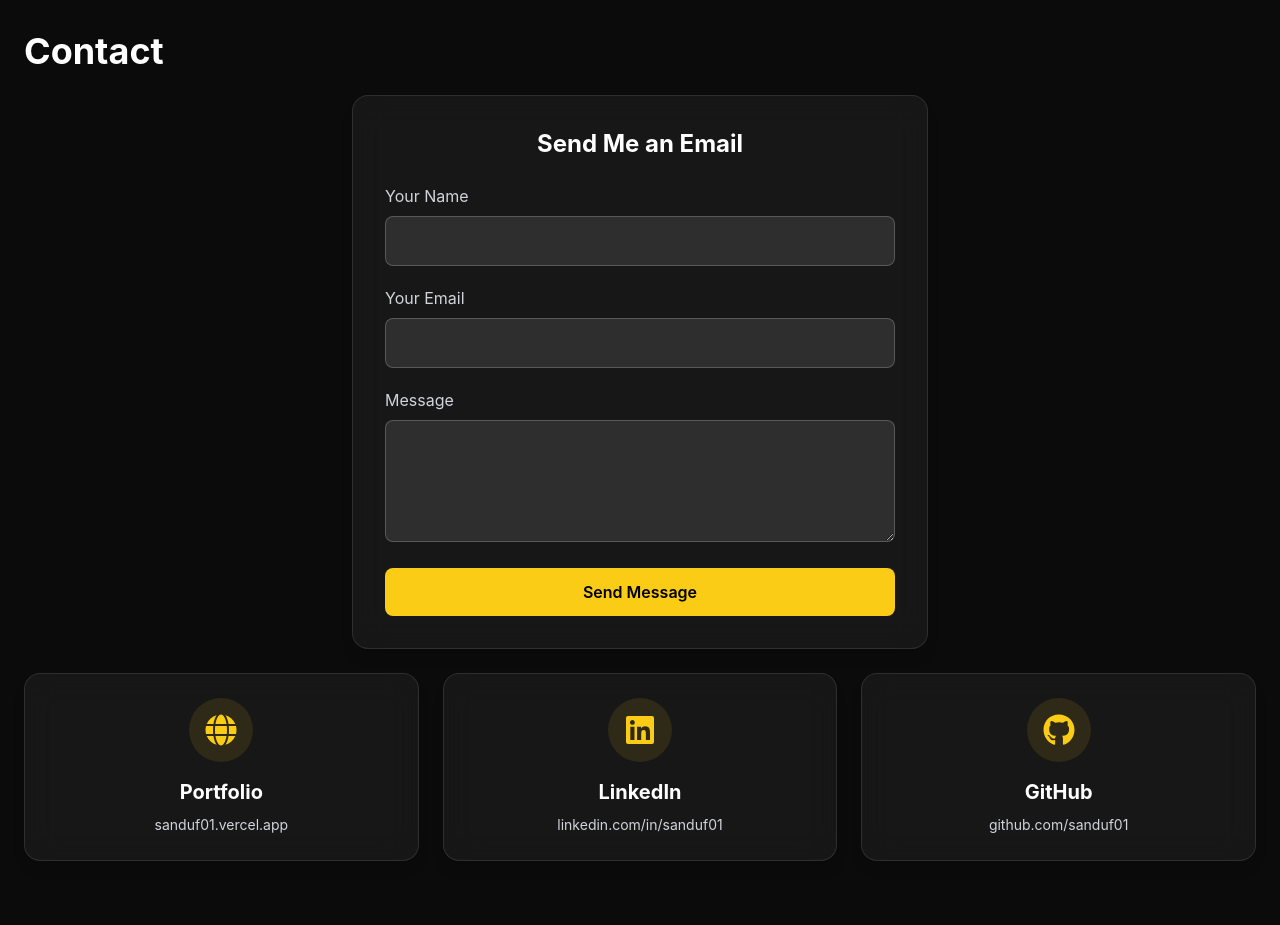
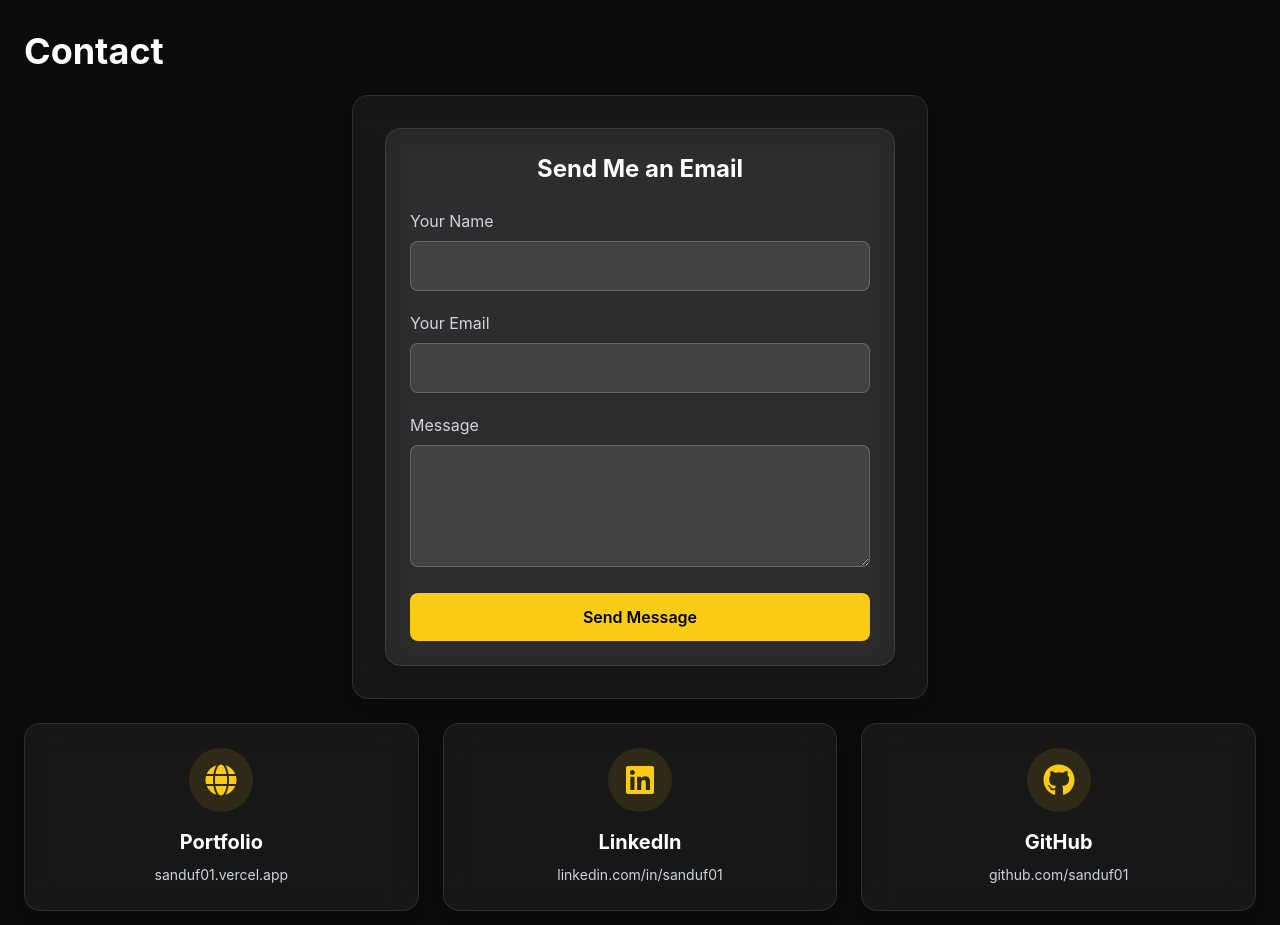
Before and after one commit to sanduf01/my-portfolio, a React (Vite) app in the folder portfolio/: page / in a window 1280 px wide. Shown: the part 6620-7545 px from the top of the page. Built offline with nearby package versions, Linux system fonts and the light colour scheme.

Commit message:
Update App.jsx

```diff
--- a/portfolio/src/App.jsx
+++ b/portfolio/src/App.jsx
@@ -950,6 +950,13 @@ const certificatesData = {
           Contact
         </motion.h2>
         <div className="max-w-xl mx-auto bg-white/5 backdrop-blur-lg m-6 p-8 rounded-2xl border border-white/10 shadow-lg">
+          <motion.div
+            initial={{ opacity: 0, y: 20 }}
+            whileInView={{ opacity: 1, y: 0 }}
+            transition={{ duration: 0.6, delay: 0.1 }}
+            viewport={{ once: true }}
+            className="bg-white/5 backdrop-blur-lg rounded-2xl p-6 border border-white/10 shadow-xl group hover:bg-white/10 transition-all duration-300"
+          >
             <h2 className="text-2xl font-bold text-white mb-6 text-center">
               Send Me an Email
             </h2>
@@ -997,8 +1004,7 @@ const certificatesData = {
               </div>
 
               {submitStatus && (
-              <div className={`p-4 rounded-xl font-medium text-center mb-4 ${
-                submitStatus.includes('Message sent successfully!')
+                <div className={`p-4 rounded-xl font-medium text-center mb-4 ${submitStatus.includes('Message sent successfully!')
                     ? 'bg-green-500/20 text-green-300 border-2 border-green-400/50'
                     : 'bg-red-500/20 text-red-300 border-2 border-red-400/50'
                   }`}>
@@ -1015,6 +1021,7 @@ const certificatesData = {
                 {submitStatus === 'Sending...' ? 'Sending...' : 'Send Message'}
               </button>
             </form>
+          </motion.div>
         </div>
         <div className="grid grid-cols-1 md:grid-cols-2 lg:grid-cols-3 gap-6">
           {[
```
Lines whose indentation alone changed are shown as unchanged.
